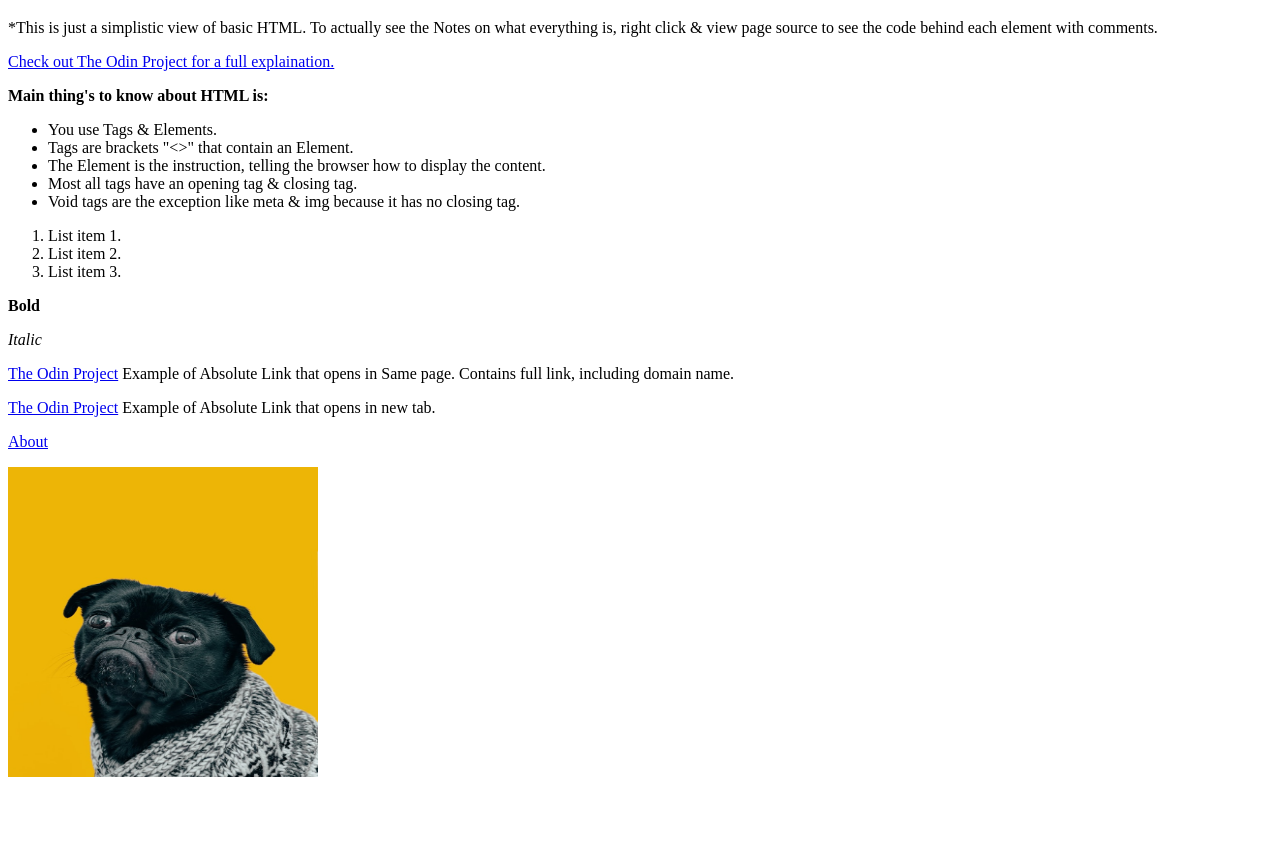
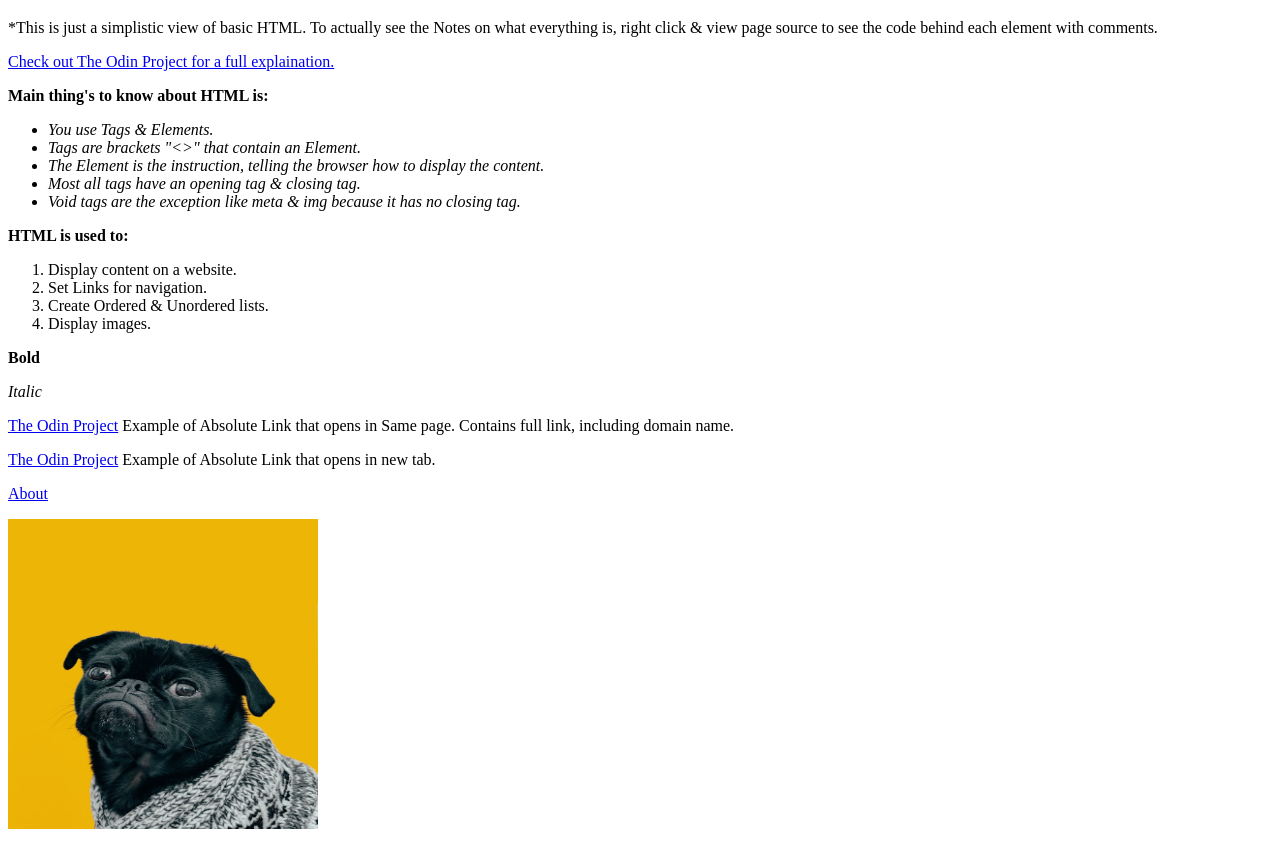
Before and after one commit to CaligoArts/TheOdinProject, a plain HTML site: page html-boilerplate/index.html in a window 1280 px wide. Shown: the part 61-902 px from the top of the page. Before the commit the page ends 850 px from the top, so only its background shows below. Drawn offline with Linux system fonts and the light colour scheme.

Commit message:
Add HTML is used to section notes

```diff
--- a/html-boilerplate/index.html
+++ b/html-boilerplate/index.html
@@ -15,21 +15,25 @@
         <p>
             <strong>Main thing's to know about HTML is:</strong>
             <!--Creates Unordered list, meaning it uses bullet points-->
-            <ul>
+            <em><ul>
                 <!--Creates each bullet point in list-->
                 <li>You use Tags & Elements.</li>
                 <li>Tags are brackets "<>" that contain an Element.</li>
                 <li>The Element is the instruction, telling the browser how to display the content.</li>
                 <li>Most all tags have an opening tag & closing tag.</li>
                 <li>Void tags are the exception like meta & img because it has no closing tag.</li>
-            </ul>
+            </ul></em>
         </p>
         <!--Creates ordered list. Meaning it's numbered-->
-        <ol>
-            <li>List item 1.</li>
-            <li>List item 2.</li>
-            <li>List item 3.</li>
-        </ol>
+        <p>
+            <strong>HTML is used to:</strong>
+            <ol>
+            <li>Display content on a website.</li>
+            <li>Set Links for navigation.</li>
+            <li>Create Ordered & Unordered lists.</li>
+            <li>Display images.</li>
+            </ol>
+        </p>
         <p>
             <!--Makes Bold and labels important for screen readers to change to communicate importance-->
             <strong>Bold</strong>
```
